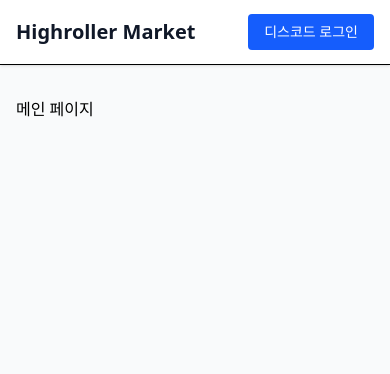
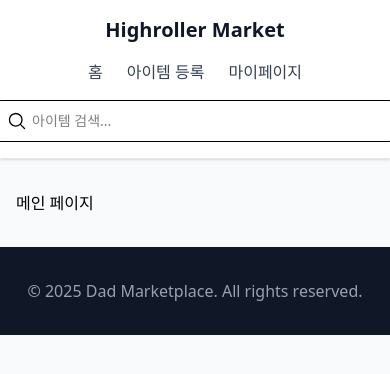
Before and after one commit to EnvyW6567/dad-marketplace-front, a React (Vite) app: page / in a window 390 px wide. Shown: the top 374 px of the page. Built offline with nearby package versions, Linux system fonts and the light colour scheme.

Commit message:
feat: 검색 바 레이아웃 구현
- 검색 input 기능 구현
- Material Tailwind 스타일 적용

```diff
--- a/src/App.tsx
+++ b/src/App.tsx
@@ -1,5 +1,5 @@
 import {Route, Routes} from 'react-router-dom'
-import Layout from "./components/Layout";
+import {Layout} from "./components/Layout";
 
 const HomePage = () => {
     return <div data-testid="home-page">메인 페이지</div>
--- a/src/components/Layout.tsx
+++ b/src/components/Layout.tsx
@@ -1,92 +1,91 @@
-import React from 'react'
 import {Link} from 'react-router-dom'
-import {useAuthStore} from '../store/auth.store'
+import {SearchBar} from './search-bar/SearchBar'
+import React from "react";
 
 interface LayoutProps {
     children: React.ReactNode
 }
 
-const Layout: React.FC<LayoutProps> = ({children}) => {
-    const {isAuthenticated, user, login, logout} = useAuthStore()
+export const Layout = ({children}: LayoutProps) => {
+    const handleSearch = (searchTerm: string) => {
+        console.log('검색어:', searchTerm)
+        // TODO: 검색 로직 구현
+    }
 
+    const handleSearchChange = (value: string) => {
+        // TODO: 실시간 검색 제안 로직 구현
+        console.log('검색어 변경:', value)
+    }
 
     return (
         <div className="min-h-screen bg-gray-50">
-            {/* Header */}
-            <header className="bg-white shadow-sm border-b">
+            {/* Navigation Bar */}
+            <nav
+                data-testid="navbar"
+                className="bg-white shadow-sm border-b border-gray-200"
+            >
                 <div className="max-w-7xl mx-auto px-4 sm:px-6 lg:px-8">
-                    <div className="flex justify-between items-center h-16">
+                    <div
+                        className="flex flex-col md:flex-row items-center justify-between h-auto md:h-16 py-4 md:py-0 gap-4 md:gap-0">
                         {/* Logo */}
-                        <div className="flex-shrink-0">
-                            <Link to="/" className="text-xl font-bold text-gray-900">
+                        <div className="flex items-center order-1">
+                            <Link
+                                to="/"
+                                className="text-xl font-bold text-gray-900 hover:text-gray-700 transition-colors"
+                            >
                                 Highroller Market
                             </Link>
                         </div>
 
-                        {/* Navigation */}
-                        <nav className="hidden md:flex space-x-8">
+                        {/* Search Bar - Center */}
+                        <div className="flex flex-1 justify-center order-3 md:order-2 w-full md:w-auto">
+                            <SearchBar
+                                onSearch={handleSearch}
+                                onChange={handleSearchChange}
+                                className="w-full md:w-auto"
+                            />
+                        </div>
+
+                        {/* Navigation Links */}
+                        <div className="flex items-center space-x-6 order-2 md:order-3">
                             <Link
                                 to="/"
-                                className="text-gray-500 hover:text-gray-900 px-3 py-2 text-sm font-medium"
+                                className="text-gray-700 hover:text-gray-900 font-medium transition-colors"
                             >
                                 홈
                             </Link>
                             <Link
                                 to="/register"
-                                className="text-gray-500 hover:text-gray-900 px-3 py-2 text-sm font-medium"
+                                className="text-gray-700 hover:text-gray-900 font-medium transition-colors"
                             >
                                 아이템 등록
                             </Link>
                             <Link
                                 to="/my-items"
-                                className="text-gray-500 hover:text-gray-900 px-3 py-2 text-sm font-medium"
+                                className="text-gray-700 hover:text-gray-900 font-medium transition-colors"
                             >
-                                마이 페이지
+                                마이페이지
                             </Link>
-                        </nav>
-
-                        {/* User Menu */}
-                        <div className="flex items-center space-x-4">
-                            {isAuthenticated && user ? (
-                                <div className="flex items-center space-x-3">
-                                    {/* User Avatar */}
-                                    <img
-                                        src={user.avatarUrl}
-                                        alt="User Avatar"
-                                        className="h-8 w-8 rounded-full"
-                                    />
-                                    {/* User Name */}
-                                    <span className="text-sm font-medium text-gray-700">
-                    {user.displayName || user.username}
-                  </span>
-                                    {/* Logout Button */}
-                                    <button
-                                        onClick={logout}
-                                        className="bg-red-600 hover:bg-red-700 text-white px-3 py-1 rounded text-sm font-medium"
-                                    >
-                                        로그아웃
-                                    </button>
-                                </div>
-                            ) : (
-                                /* Login Button */
-                                <button
-                                    onClick={login}
-                                    className="bg-blue-600 hover:bg-blue-700 text-white px-4 py-2 rounded text-sm font-medium"
-                                >
-                                    디스코드 로그인
-                                </button>
-                            )}
                         </div>
                     </div>
                 </div>
-            </header>
+            </nav>
 
             {/* Main Content */}
-            <main className="max-w-7xl mx-auto px-4 sm:px-6 lg:px-8 py-8">
+            <main data-testid="main-content" className="max-w-7xl mx-auto px-4 sm:px-6 lg:px-8 py-8">
                 {children}
             </main>
+
+            {/* Footer */}
+            <footer className="bg-gray-900 text-white">
+                <div className="max-w-7xl mx-auto px-4 sm:px-6 lg:px-8 py-8">
+                    <div className="text-center">
+                        <p className="text-gray-400">
+                            © 2025 Dad Marketplace. All rights reserved.
+                        </p>
+                    </div>
+                </div>
+            </footer>
         </div>
     )
 }
-
-export default Layout
--- /dev/null
+++ b/src/components/search-bar/SearchBar.tsx
@@ -0,0 +1,100 @@
+import React, {type KeyboardEvent, useState} from 'react'
+
+interface SearchBarProps {
+    placeholder?: string
+    defaultValue?: string
+    disabled?: boolean
+    onChange?: (value: string) => void
+    onSearch?: (value: string) => void
+    className?: string
+}
+
+export const SearchBar = ({
+                              placeholder = '아이템 검색...',
+                              defaultValue = '',
+                              disabled = false,
+                              onChange,
+                              onSearch,
+                              className = ''
+                          }: SearchBarProps) => {
+    const [value, setValue] = useState(defaultValue)
+
+    const handleInputChange = (e: React.ChangeEvent<HTMLInputElement>) => {
+        const newValue = e.target.value
+        setValue(newValue)
+        onChange?.(newValue)
+    }
+
+    const handleKeyDown = (e: KeyboardEvent<HTMLInputElement>) => {
+        if (e.key === 'Enter') {
+            onSearch?.(value)
+        }
+    }
+
+    const handleSearchClick = () => {
+        onSearch?.(value)
+    }
+
+    const handleClearClick = () => {
+        setValue('')
+        onChange?.('')
+    }
+
+    return (
+        <div
+            data-testid="search-container"
+            className={`relative flex w-full max-w-[48rem] ${className}`}
+            style={{minWidth: '400px'}}
+        >
+            <input
+                type="text"
+                value={value}
+                onChange={handleInputChange}
+                onKeyDown={handleKeyDown}
+                placeholder={placeholder}
+                disabled={disabled}
+                className="peer w-full rounded-md border border-blue-gray-200 bg-transparent px-3 py-2.5 pl-9 pr-9 font-sans text-sm font-normal text-blue-gray-700 outline outline-0 transition-all placeholder-shown:border placeholder-shown:border-blue-gray-200 focus:border-2 focus:border-gray-900 focus:outline-0 disabled:border-0 disabled:bg-blue-gray-50"
+            />
+
+            {/* Search Icon */}
+            <div
+                className="absolute top-2/4 left-3 grid h-5 w-5 -translate-y-2/4 place-items-center text-blue-gray-500">
+                <svg
+                    data-testid="search-icon"
+                    onClick={disabled ? undefined : handleSearchClick}
+                    className={`h-5 w-5 ${!disabled ? 'cursor-pointer hover:text-gray-900' : 'cursor-not-allowed'}`}
+                    fill="currentColor"
+                    viewBox="0 0 24 24"
+                    xmlns="http://www.w3.org/2000/svg"
+                >
+                    <path
+                        clipRule="evenodd"
+                        d="M10.5 3.75a6.75 6.75 0 1 0 0 13.5 6.75 6.75 0 0 0 0-13.5ZM2.25 10.5a8.25 8.25 0 1 1 14.59 5.28l4.69 4.69a.75.75 0 1 1-1.06 1.06l-4.69-4.69A8.25 8.25 0 0 1 2.25 10.5Z"
+                        fillRule="evenodd"
+                    />
+                </svg>
+            </div>
+
+            {/* Clear Button - 텍스트가 있을 때만 표시 */}
+            {value && !disabled && (
+                <div
+                    className="absolute top-2/4 right-3 grid h-5 w-5 -translate-y-2/4 place-items-center text-blue-gray-500">
+                    <svg
+                        data-testid="clear-button"
+                        onClick={handleClearClick}
+                        className="h-4 w-4 cursor-pointer hover:text-gray-900"
+                        fill="currentColor"
+                        viewBox="0 0 24 24"
+                        xmlns="http://www.w3.org/2000/svg"
+                    >
+                        <path
+                            fillRule="evenodd"
+                            d="M5.47 5.47a.75.75 0 0 1 1.06 0L12 10.94l5.47-5.47a.75.75 0 1 1 1.06 1.06L13.06 12l5.47 5.47a.75.75 0 1 1-1.06 1.06L12 13.06l-5.47 5.47a.75.75 0 0 1-1.06-1.06L10.94 12 5.47 6.53a.75.75 0 0 1 0-1.06Z"
+                            clipRule="evenodd"
+                        />
+                    </svg>
+                </div>
+            )}
+        </div>
+    )
+}
```
Also changed, not shown: 1 other file (tests, documents, lock files or other folders).
